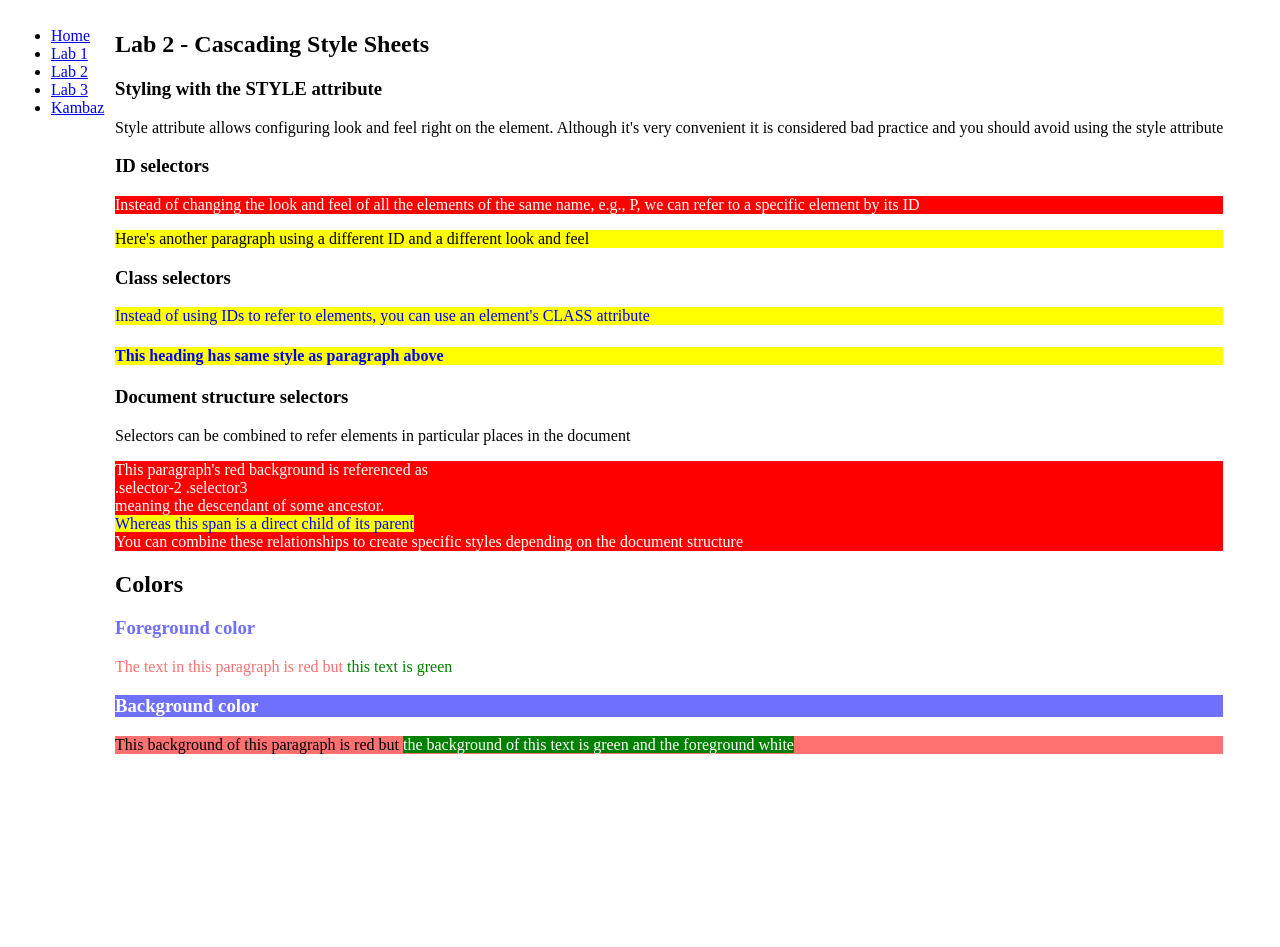
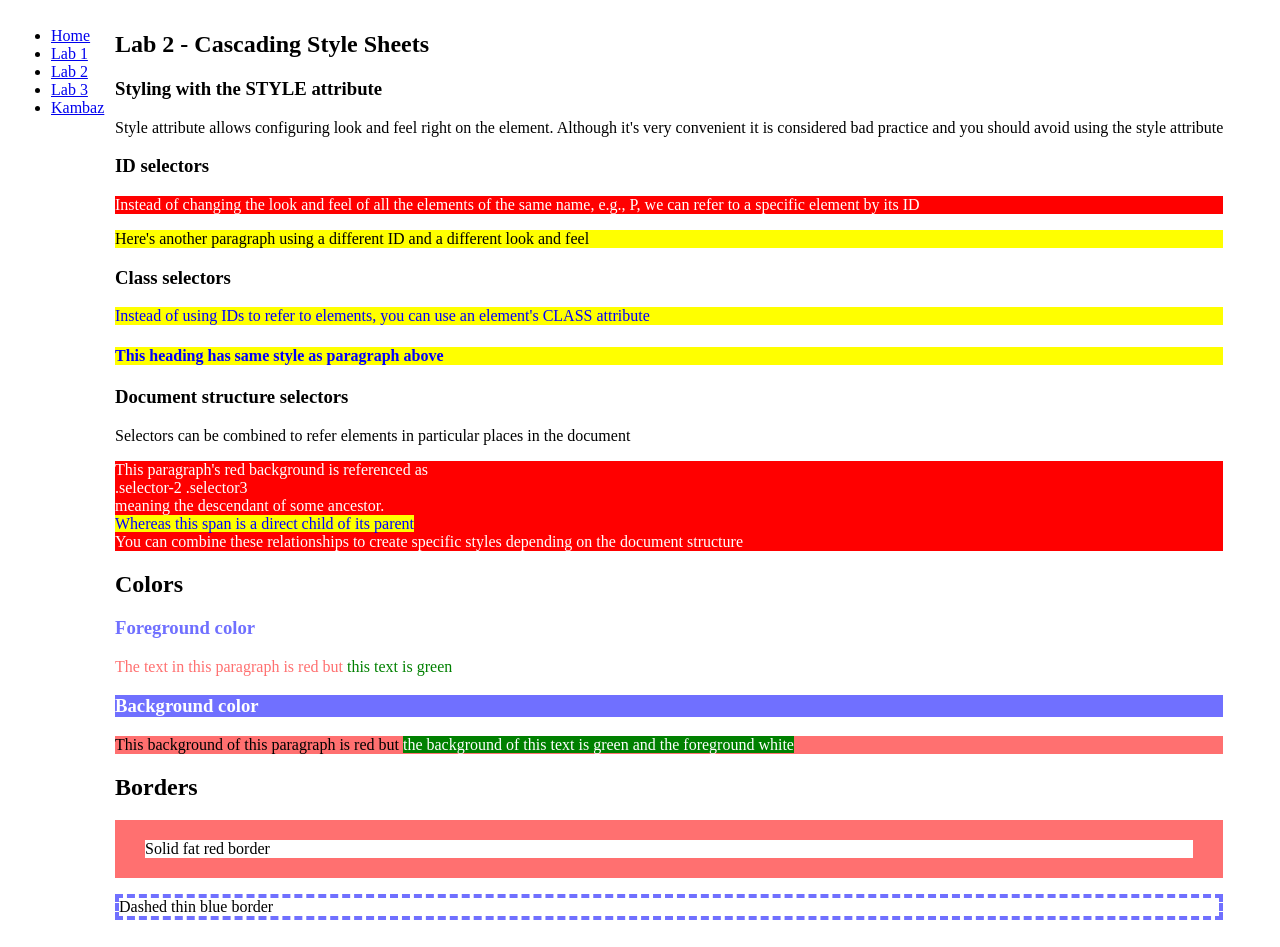
Before and after one commit to kushalkrishnappa/kambaz, a Next.js app: page /Labs/Lab2 in a window 1280 px wide. Before the commit the page ends 800 px from the top, so only its background shows below. Built offline with nearby package versions, Linux system fonts and the light colour scheme.

Commit message:
- Styling an HTML Tag's Borders with CSS

```diff
--- /dev/null
+++ b/app/Labs/Lab2/Borders.tsx
@@ -0,0 +1,21 @@
+export default function Borders() {
+  return (
+    <div id="wd-css-borders">
+      <h2>Borders</h2>
+      <p
+        className="wd-border-fat
+                    wd-border-red
+                    wd-border-solid"
+      >
+        Solid fat red border
+      </p>
+      <p
+        className="wd-border-thin
+                    wd-border-blue
+                    wd-border-dashed"
+      >
+        Dashed thin blue border
+      </p>
+    </div>
+  );
+}
--- a/app/Labs/Lab2/page.css
+++ b/app/Labs/Lab2/page.css
@@ -62,3 +62,26 @@ p#wd-id-selector-2 {
 .wd-bg-color-gray {
   background-color: lightgray;
 }
+
+/* borders */
+.wd-border-fat {
+  border-width: 20px 30px 20px 30px;
+}
+.wd-border-thin {
+  border-width: 4px;
+}
+.wd-border-solid {
+  border-style: solid;
+}
+.wd-border-dashed {
+  border-style: dashed;
+}
+.wd-border-yellow {
+  border-color: #ffff07;
+}
+.wd-border-red {
+  border-color: #ff7070;
+}
+.wd-border-blue {
+  border-color: #7070ff;
+}
--- a/app/Labs/Lab2/page.tsx
+++ b/app/Labs/Lab2/page.tsx
@@ -1,4 +1,5 @@
 import BackgroundColors from "./BackgroundColors";
+import Borders from "./Borders";
 import ForegroundColors from "./ForegroundColors";
 import "./page.css";
 
@@ -66,6 +67,8 @@ export default function Lab2() {
       <ForegroundColors />
 
       <BackgroundColors />
+
+      <Borders />
     </div>
   );
 }
```
